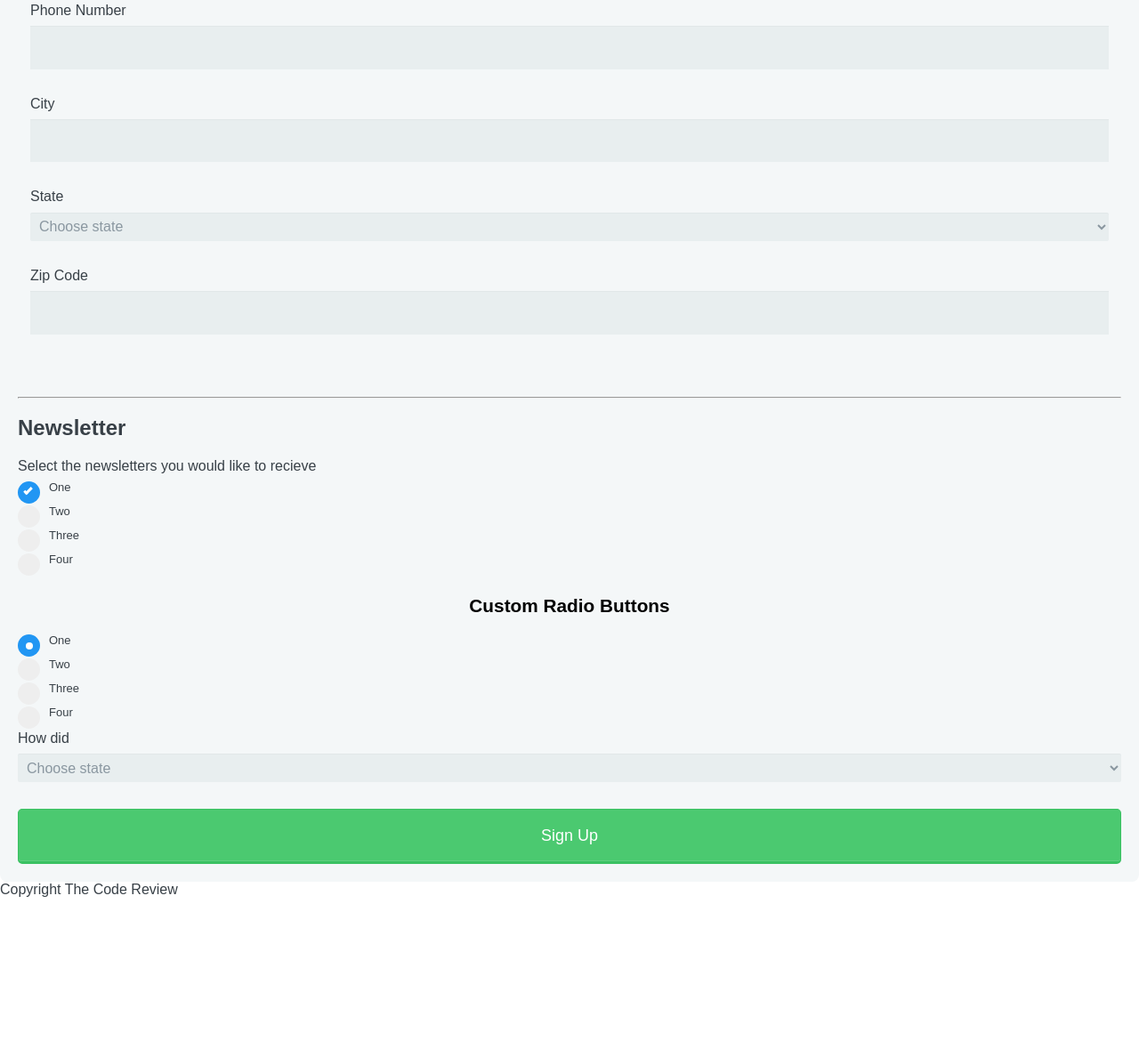
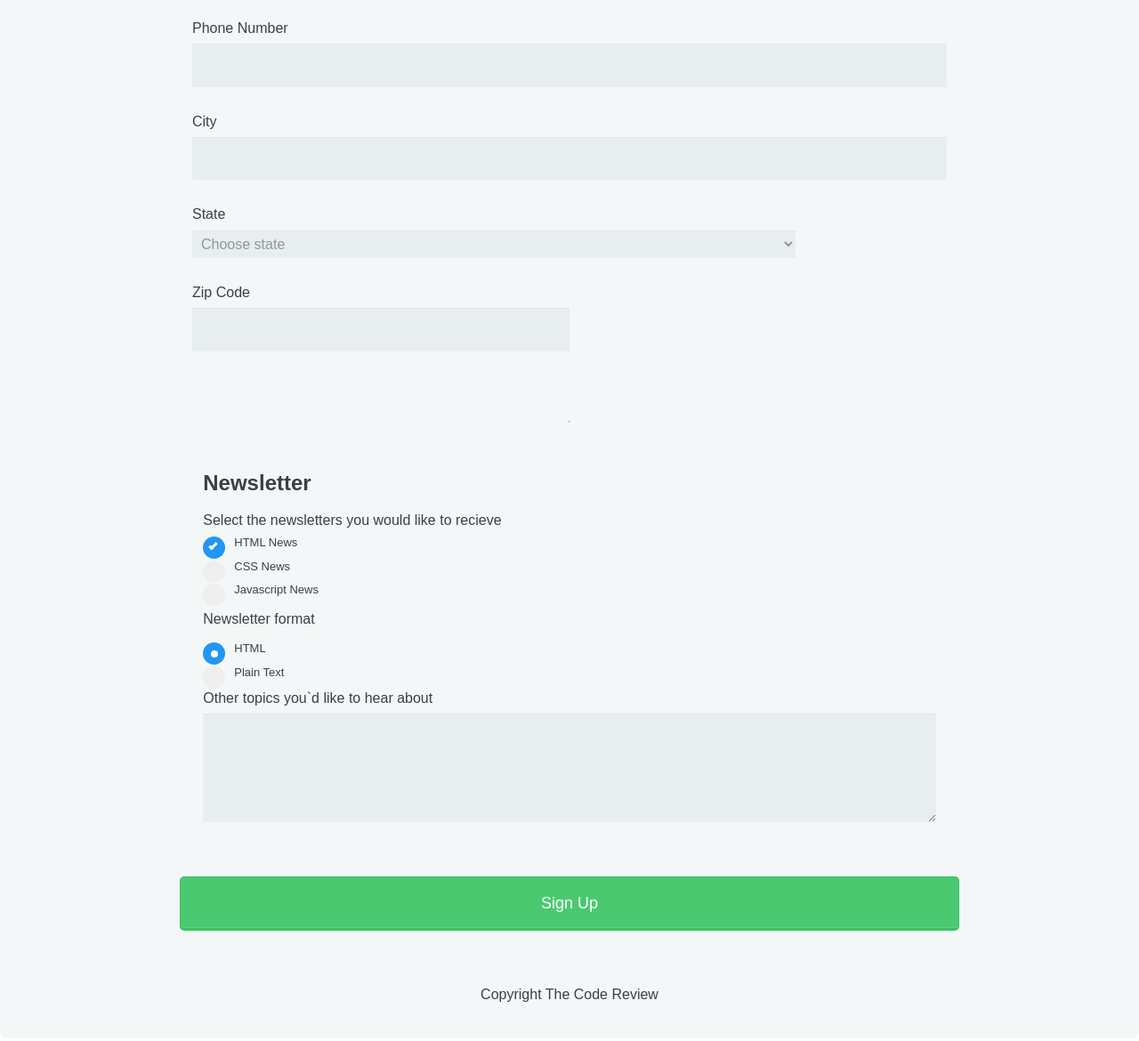
Before and after one commit to 20H-Talent/ikigai-project-3-tonyrm06, a plain HTML site: page index.html in a window 1280 px wide. Shown: the part 463-1633 px from the top of the page at 89% size. Before the commit the page ends 1472 px from the top, so only its background shows below. Drawn offline with Linux system fonts and the light colour scheme.

Commit message:
completed mobile

```diff
--- a/css/main.css
+++ b/css/main.css
@@ -11,7 +11,6 @@ body {
 
 form {
   margin: auto;
-  padding: 10px 20px;
   background: #f4f7f8;
   border-radius: 8px;
 }
@@ -27,6 +26,7 @@ h1:nth-of-type(1){
     text-align: center;
     padding: 20px 0 20px;
     font-size: 1.3rem;
+    background: #eee;
 }
 
 
@@ -42,13 +42,26 @@ select {
   font-size: 16px;
   height: auto;
   margin: 0;
-  outline: 0;
   padding: 15px;
   width: 100%;
   background-color: #e8eeef;
   color: #8a97a0;
   box-shadow: 0 1px 0 rgba(0,0,0,0.03) inset;
   margin-bottom: 30px;
+  outline: 0 none;
+}
+input[type="code"]{
+  width: 50%;
+}
+
+.wrapper {
+  display: flex;
+  flex-wrap: wrap;
+  flex-direction: column;
+  margin: 30px auto 80px;
+  padding: 0px 10px;
+  border-radius: 8px;
+
 }
 
 input[type="radio"],
@@ -75,6 +88,15 @@ button {
   border-width: 1px 1px 3px;
   box-shadow: 0 -1px 0 rgba(255,255,255,0.1) inset;
   margin-bottom: 10px;
+}
+
+input:focus {
+  outline: none;
+  border: 1px solid #7bc1f7;
+  box-shadow: 0px 0px 8px #7bc1f7;
+  -moz-box-shadow: 0px 0px 8px #7bc1f7;
+  -webkit-box-shadow: 0px 0px 8px #7bc1f7;
+
 }
 
 fieldset {
@@ -127,6 +149,11 @@ hr.style1 {
   box-shadow: 0 10px 10px -10px #8c8b8b inset;
   border-bottom: 2px solid black;
 }
+
+.news-padding{
+  padding: 3%;
+}
+
 
 /* Customize the label (the container) */
 .container {
@@ -259,11 +286,38 @@ border-radius: 50%;
 background: white;
 }
 
+      ::placeholder{
+        text-align:right;
+       }
+.sign{
+  text-align: center;
+}
 
-  input[type='text']{
-    text-align:right;
-    }
+.sign footer{
+  margin: 6% 0 40% 0;
+}
 
-    input[type='email']{
-      text-align:right;
-      }
+
+@media screen and (min-width: 768px) {
+  .wrapper {
+      max-width: 70%;
+  }
+
+
+  input[type="text"], input[type="email"], input[type="tel"], select#state {
+    width: 80%;
+    height: auto;
+}
+
+.justified{
+
+  width: 100%;
+  display: flex;
+  flex-direction: column;
+  justify-content: space-between;
+  height: auto;
+}
+
+
+
+}
--- a/index.html
+++ b/index.html
@@ -10,98 +10,96 @@
     <body>
 
       <form action="index.html" method="post">
-
+        <div class="wrapper">
 
           <h1>the code review</h1>
+
         <fieldset>
             <div class="center-p">
                     <legend>SignUp for our newsletter</legend>
                     <p> Get the latest news on how your code is doing right in your inbox</p>
             </div>
                     <hr class="style1">
+          <legend>Contact Information</legend>
+          <div class="justified">
 
-          <legend>Contact Information</legend>
 
           <label for="name">Full Name</label>
-          <input type="text" name="name" value="" id="name" placeholder="Required" required="">
-
+          <input type="text" name="name" value="" id="name" pattern="^[^0-9]+$" autocomplete="off" placeholder="Required" required>
+        </div>
+          <div class="justified">
           <label for="email">Email</label>
-          <input type="email" name="email" value="" id="email" placeholder="Required" required="">
-
-
+          <input type="email" name="email" value="" id="email" autocomplete="off" placeholder="Required" required>
+        </div>
+          <div class="justified">
           <label for="number">Phone Number</label>
           <input type="Phone Number" id="number" name="user_number">
-
+        </div>
+          <div class="justified">
           <label for="city">City</label>
           <input type="city" id="city" name="user_city">
-
+        </div>
+          <div class="justified">
           <label for="state">State</label>
           <select id="state" name="user_state">
-
+          </div>
+            <div class="justified">
             <option value="">Choose state</option>
             <option value="new york">New York</option>
             <option value="alabama">Alabama</option>
             <option value="california">California</option>
           </select>
-
+        </div>
+          <div class="justified">
           <label for="code">Zip Code</label>
           <input type="code" id="code" name="user_code">
+        </div>
 
         </fieldset>
         <hr>
+        <div class="news-padding">
         <h2 class="subtitle sub-form">Newsletter</h2>
 
         <label class="check-title">Select the newsletters you would like to recieve</label>
 
-        <label class="container">One
+        <label class="container">HTML News
           <input type="checkbox" checked="checked">
           <span class="checkmark"></span>
         </label>
 
-        <label class="container">Two
+        <label class="container">CSS News
           <input type="checkbox">
           <span class="checkmark"></span>
         </label>
 
-        <label class="container">Three
+        <label class="container">Javascript News
           <input type="checkbox">
           <span class="checkmark"></span>
         </label>
 
-        <label class="container">Four
-          <input type="checkbox">
+
+        <p>Newsletter format</p>
+        <label class="container-radio">HTML
+          <input type="radio" checked="checked" name="radio">
+          <span class="checkmark"></span>
+        </label>
+        <label class="container-radio">Plain Text
+          <input type="radio" name="radio">
           <span class="checkmark"></span>
         </label>
 
-        <h1>Custom Radio Buttons</h1>
-<label class="container-radio">One
-  <input type="radio" checked="checked" name="radio">
-  <span class="checkmark"></span>
-</label>
-<label class="container-radio">Two
-  <input type="radio" name="radio">
-  <span class="checkmark"></span>
-</label>
-<label class="container-radio">Three
-  <input type="radio" name="radio">
-  <span class="checkmark"></span>
-</label>
-<label class="container-radio">Four
-  <input type="radio" name="radio">
-  <span class="checkmark"></span>
-</label>
-<label for="state">How did</label>
-<select id="state" name="user_state">
 
-  <option value="">Choose state</option>
-  <option value="new york">New York</option>
-  <option value="alabama">Alabama</option>
-  <option value="california">California</option>
-</select>
+           <label for="text_area" class="last_label">Other topics you`d like to hear about </label>
+           <textarea name="textarea" id="text_area" cols="20" rows="5"></textarea>
+
+</div>
+      <div class="sign">
         <button>Sign Up</button>
       </form>
       <footer>
         Copyright The Code Review
       </footer>
+    </div>
+  </div>
     </body>
 </html>
```
